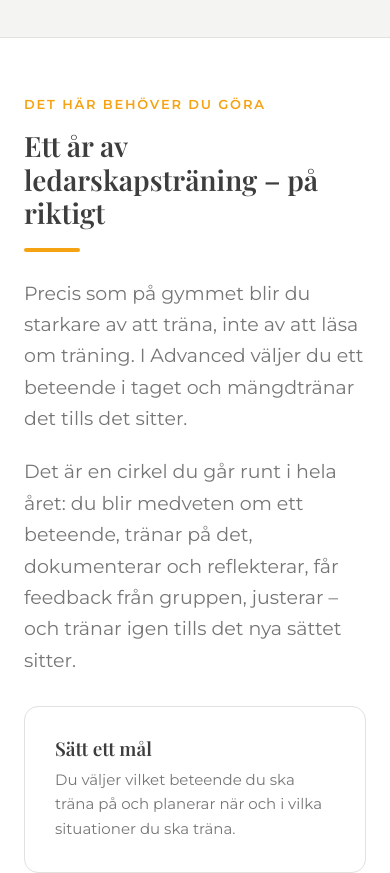
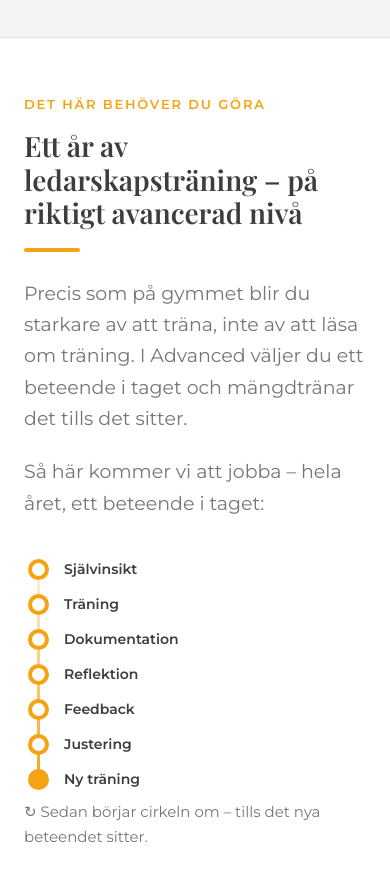
Before and after one commit to mariaabergco-design/salongsledarskap, a plain HTML site: page mastermind/advanced/index.html in a window 390 px wide. Shown: the part 3820-4693 px from the top of the page. Drawn offline with nearby package versions, Linux system fonts and the light colour scheme.

Commit message:
Mastermind Advanced: arbetssättet i sju steg som en tidslinje
Co-Authored-By: Claude Opus 5.5 <noreply@anthropic.com>
Claude-Session: https://claude.ai/code/session_01C2fPT84toAFQUs4akHdS8U

```diff
--- a/mastermind/advanced/index.html
+++ b/mastermind/advanced/index.html
@@ -50,6 +50,12 @@
   .check span{color:var(--muted);font-size:15px}
   .note{margin-top:26px;padding:18px 22px;border-left:4px solid var(--orange);background:var(--orange-soft);border-radius:0 10px 10px 0;font-size:16px}
 
+  .flow{list-style:none;display:flex;justify-content:space-between;position:relative;margin:40px 0 6px;padding:0}
+  .flow::before{content:"";position:absolute;left:4%;right:4%;top:9px;height:3px;background:linear-gradient(90deg,var(--orange-soft),var(--orange))}
+  .flow li{position:relative;flex:1;text-align:center;padding-top:30px;font-size:14px;font-weight:600;color:var(--ink)}
+  .flow li::before{content:"";position:absolute;top:0;left:50%;transform:translateX(-50%);width:21px;height:21px;border-radius:50%;background:#fff;border:4px solid var(--orange);box-sizing:border-box}
+  .flow li:last-child::before{background:var(--orange)}
+  .flow-loop{font-size:15px;color:var(--muted);text-align:right;margin-top:10px}
   .do{display:grid;grid-template-columns:repeat(3,1fr);gap:18px;margin-top:30px}
   .do .box h3{font-size:19px;margin-bottom:8px}
   .do .box p{color:var(--muted);font-size:15px}
@@ -92,6 +98,11 @@
     .fromto,.checks,.do,.price-card{grid-template-columns:1fr}
     .facts{grid-template-columns:1fr 1fr}
     .incl{columns:1}
+    .flow{flex-direction:column;gap:14px;margin-left:4px}
+    .flow::before{left:9px;right:auto;top:6px;bottom:6px;width:3px;height:auto;background:linear-gradient(180deg,var(--orange-soft),var(--orange))}
+    .flow li{text-align:left;padding:0 0 0 36px;line-height:21px}
+    .flow li::before{left:0;transform:none}
+    .flow-loop{text-align:left}
     .dates{grid-template-columns:repeat(3,1fr)}
   }
 </style>
@@ -167,11 +178,21 @@
 <section class="alt">
   <div class="wrap">
     <div class="eyebrow">Det här behöver du göra</div>
-    <h2>Ett år av ledarskapsträning – på riktigt</h2>
+    <h2>Ett år av ledarskapsträning – på riktigt avancerad nivå</h2>
     <div class="bar"></div>
     <p class="lead">Precis som på gymmet blir du starkare av att träna, inte av att läsa om träning. I Advanced väljer du ett beteende i taget och mängdtränar det tills det sitter.</p>
 
-    <p class="lead" style="margin-top:22px">Det är en cirkel du går runt i hela året: du blir medveten om ett beteende, tränar på det, dokumenterar och reflekterar, får feedback från gruppen, justerar – och tränar igen tills det nya sättet sitter.</p>
+    <p class="lead" style="margin-top:22px">Så här kommer vi att jobba – hela året, ett beteende i taget:</p>
+    <ol class="flow">
+      <li>Självinsikt</li>
+      <li>Träning</li>
+      <li>Dokumentation</li>
+      <li>Reflektion</li>
+      <li>Feedback</li>
+      <li>Justering</li>
+      <li>Ny träning</li>
+    </ol>
+    <p class="flow-loop">↻ Sedan börjar cirkeln om – tills det nya beteendet sitter.</p>
 
     <div class="do">
       <div class="box">
```
